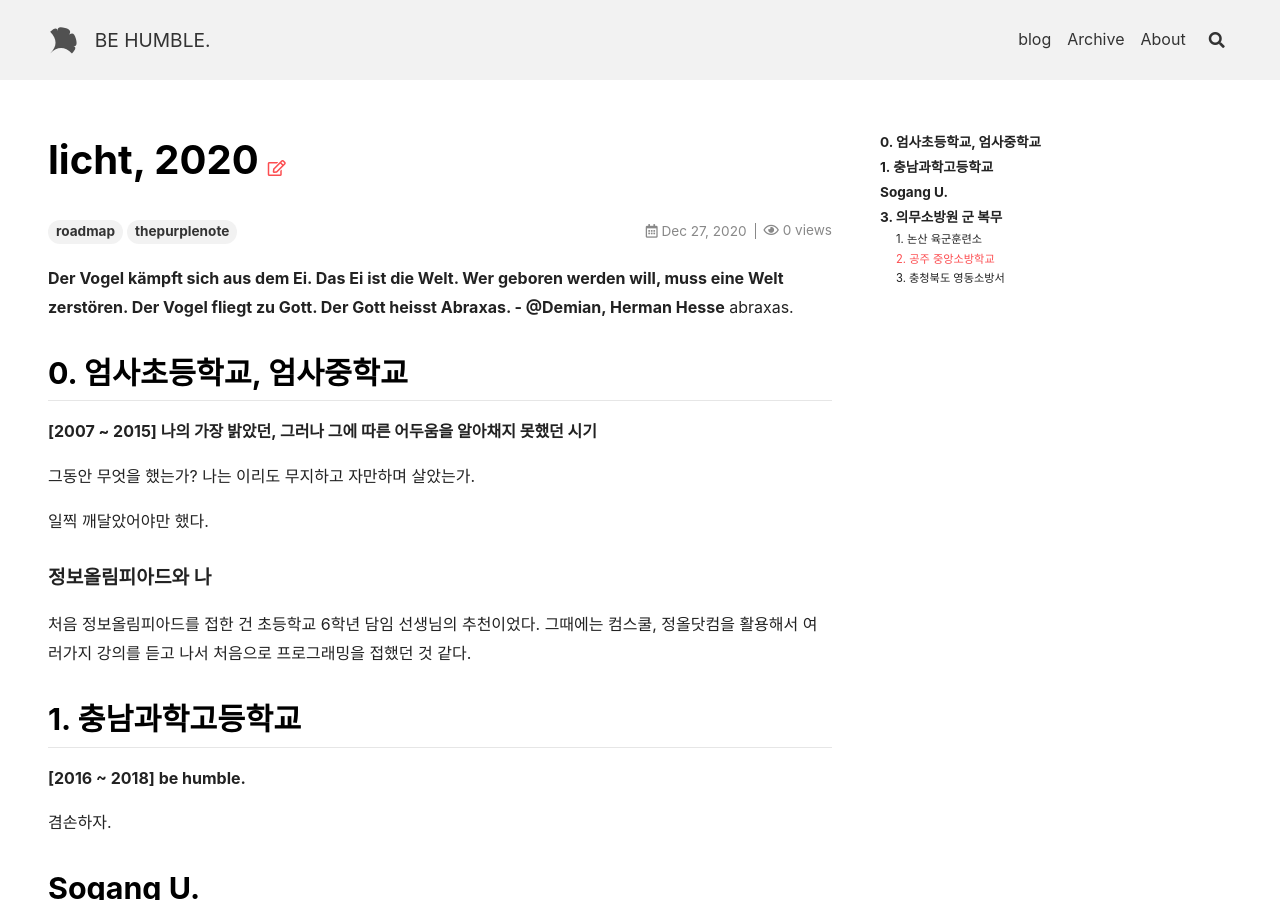
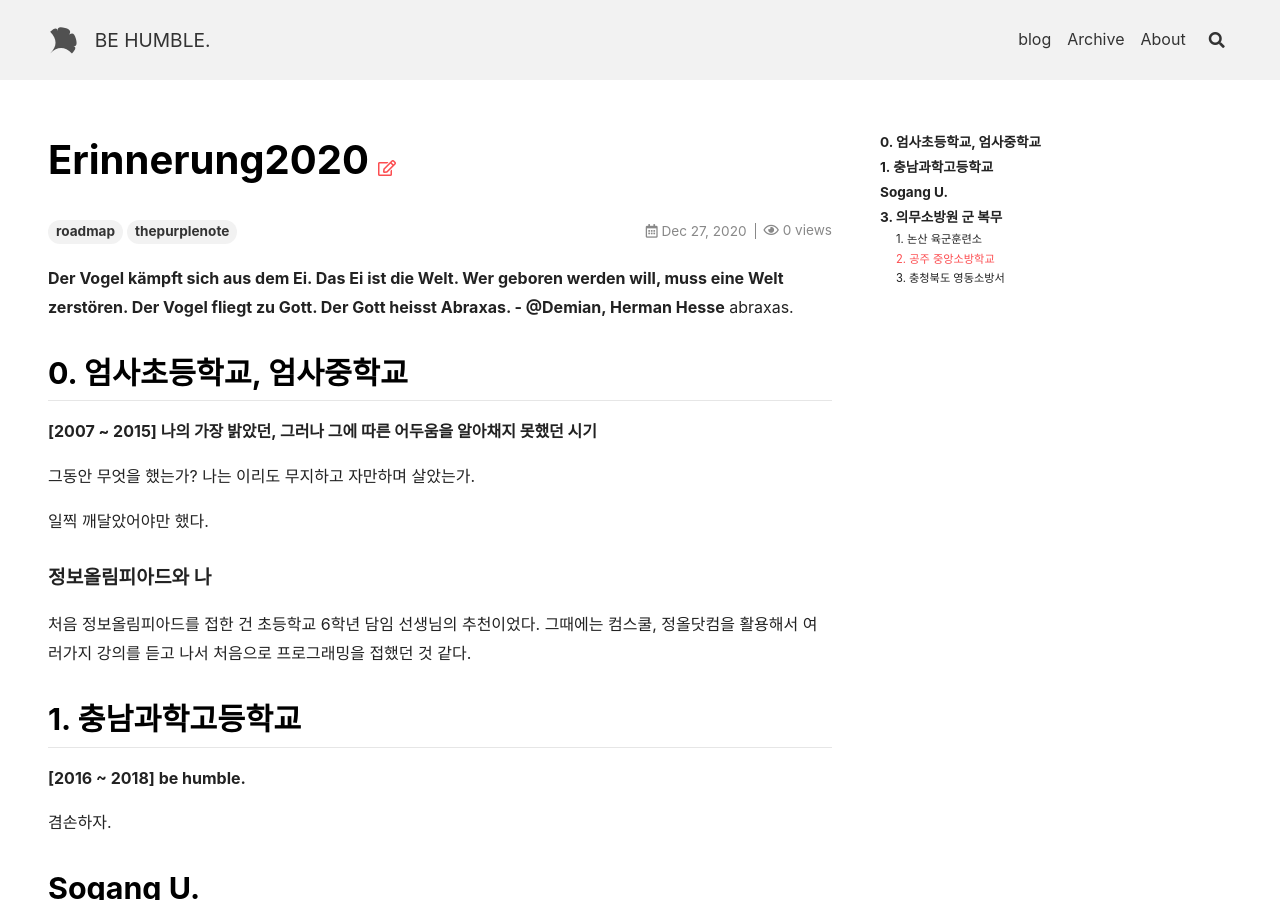
Before and after one commit to underthelights/previous, a Jekyll site: the page built from _posts/licht/2020-12-27-Erinnerung2020.md, in a window 1280 px wide and 900 px high. Built offline with Jekyll 4.4.1, drawn with Linux system fonts in a browser that asks for light colours; nearby versions of some CDN libraries.

Commit message:
Update and rename 2020-12-27-reminiscence2020.md to 2020-12-27-Erinnerung2020.md

```diff
--- a/_posts/licht/2020-12-27-reminiscence2020.md
+++ b/_posts/licht/2020-12-27-Erinnerung2020.md
@@ -1,6 +1,6 @@
 ---
 layout: article
-title: licht, 2020
+title: Erinnerung2020
 tags: roadmap thepurplenote
 category: thepurplenote
 date: 2020-12-27 20:18:00 +08:00
```
